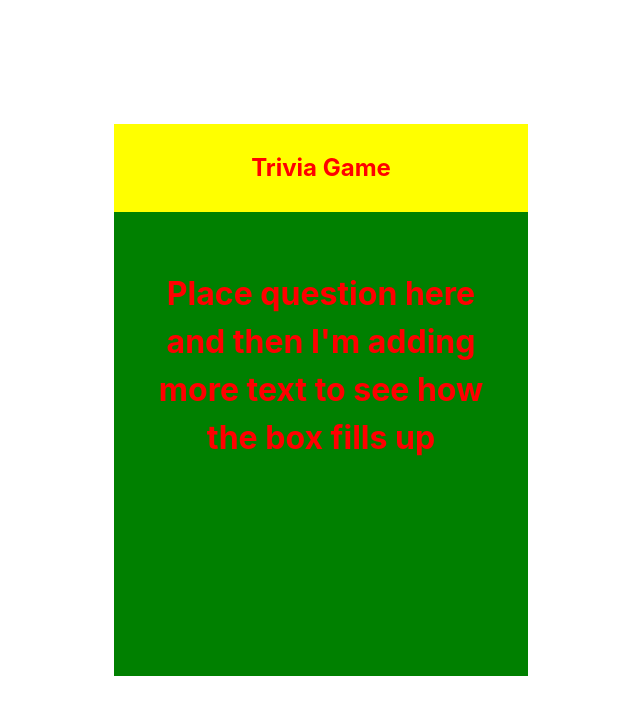
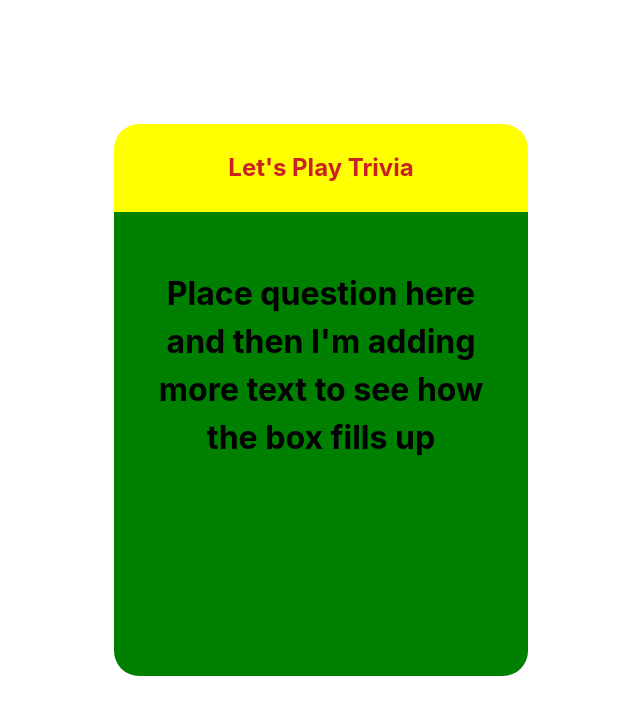
Before and after one commit to kbrenn02/react-trivia, a React (Vite) app in the folder react-trivia/: page / in a window 1280 px wide. Shown: the top 714 px of the page, without its empty margins (319-959 px from the left). Built offline with nearby package versions, Linux system fonts and the light colour scheme.

Commit message:
Creating separate components to house the question

```diff
--- a/react-trivia/src/App.css
+++ b/react-trivia/src/App.css
@@ -4,26 +4,3 @@
   padding: 2rem;
   text-align: center;
 }
-
-.div {
-  text-align: center;
-  background-color: green;
-  padding: 2em;
-  width: 350px;
-  height: 400px;
-}
-
-.title {
-  color: red;
-  font-size: 2em;
-}
-
-.top {
-  background-color: yellow;
-  padding: .1em;
-}
-
-.name {
-  color: red;
-  font-size: 1.5em;
-}
--- a/react-trivia/src/App.jsx
+++ b/react-trivia/src/App.jsx
@@ -1,16 +1,12 @@
 import './App.css'
+import TriviaCard from './components/TriviaCard'
+import Header from './components/Header'
 
 function App() {
-  return (
-    <>
-    <div className="top">
-      <h3 className="name">Trivia Game</h3>
-    </div>
-    <div className="div">
-      <h2 className="title">Place question here and then I'm adding more text to see how the box fills up</h2>
-    </div>
-    </>
-  )
+  return <>
+  <Header />
+  <TriviaCard />
+  </>;
 }
 
-export default App
+export default App;
--- /dev/null
+++ b/react-trivia/src/components/Header.css
@@ -0,0 +1,11 @@
+.name {
+    color: rgb(202, 34, 34);
+    font-size: 1.5em;
+    font-stretch: wider;
+  }
+
+.top {
+    background-color: yellow;
+    padding: .1em;
+    border-radius: 25px 25px 0px 0px;
+  }
--- /dev/null
+++ b/react-trivia/src/components/Header.jsx
@@ -0,0 +1,11 @@
+import './Header.css'
+
+function Header() {
+  return (
+    <div className="top">
+      <h3 className="name">Let's Play Trivia</h3>
+    </div>
+  );
+}
+
+export default Header;
--- /dev/null
+++ b/react-trivia/src/components/TriviaCard.css
@@ -0,0 +1,14 @@
+.div {
+    text-align: center;
+    background-color: green;
+    padding: 2em;
+    width: 350px;
+    height: 400px;
+    border-radius: 0px 0px 25px 25px;
+  }
+
+
+.title {
+    color: black;
+    font-size: 2em;
+  }
--- /dev/null
+++ b/react-trivia/src/components/TriviaCard.jsx
@@ -0,0 +1,13 @@
+import './TriviaCard.css'
+
+function TriviaCard() {
+  return (
+    <>
+    <div className="div">
+      <h2 className="title">Place question here and then I'm adding more text to see how the box fills up</h2>
+    </div>
+    </>
+  );
+}
+
+export default TriviaCard;
```
